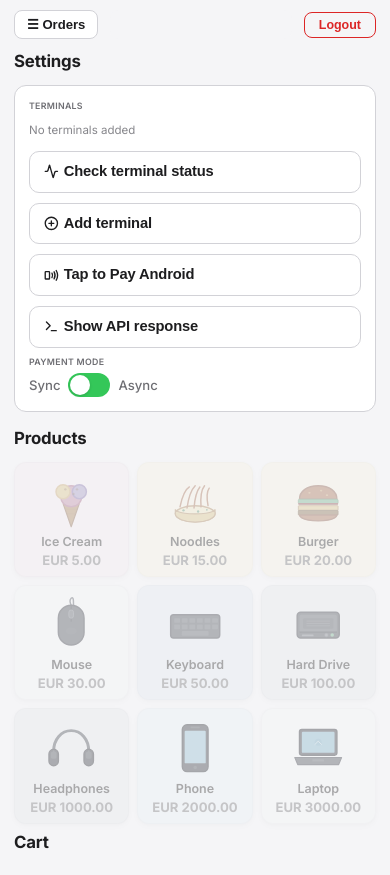
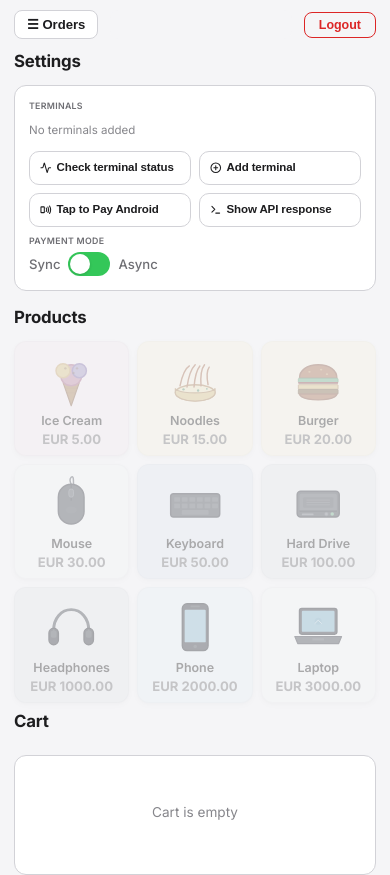
Before and after one commit to xinglai-tech/AdyenPOS, a website: page public/index.html in a window 390 px wide. Shown: the top 875 px of the page. Drawn offline with nearby package versions, Linux system fonts and the light colour scheme; no server answers.

Commit message:
style(mobile): two-column settings buttons with smaller labels

```diff
--- a/public/css/style.css
+++ b/public/css/style.css
@@ -1311,13 +1311,14 @@ html, body {
   #settings-section .settings-inner { flex: none; }
   #product-settings-row #product-section { width: 100%; flex: none; }
 
-  /* Larger, touch-friendly settings buttons. One per row: two nowrap columns at
-     this font size are wider than a phone viewport and pushed the page sideways. */
-  .settings-buttons { grid-template-columns: 1fr; gap: 10px; }
+  /* Two columns so the four buttons take two rows instead of four. Labels wrap
+     rather than forcing the row wider than the viewport on narrow phones. */
+  .settings-buttons { grid-template-columns: 1fr 1fr; gap: 8px; }
   .settings-btn {
-    padding: 11px 14px !important;
-    font-size: .92rem !important;
+    padding: 9px 10px !important;
+    font-size: .72rem !important;
     white-space: normal;
+    min-width: 0;
   }
 
   /* Product grid: 3 per row, square cards, auto height */
--- a/public/sw.js
+++ b/public/sw.js
@@ -1,4 +1,4 @@
-const CACHE_NAME = 'pos-v45';
+const CACHE_NAME = 'pos-v46';
 const PRECACHE = ['/', '/css/style.css', '/js/app.js', '/manifest.json'];
 
 self.addEventListener('install', (e) => {
```
